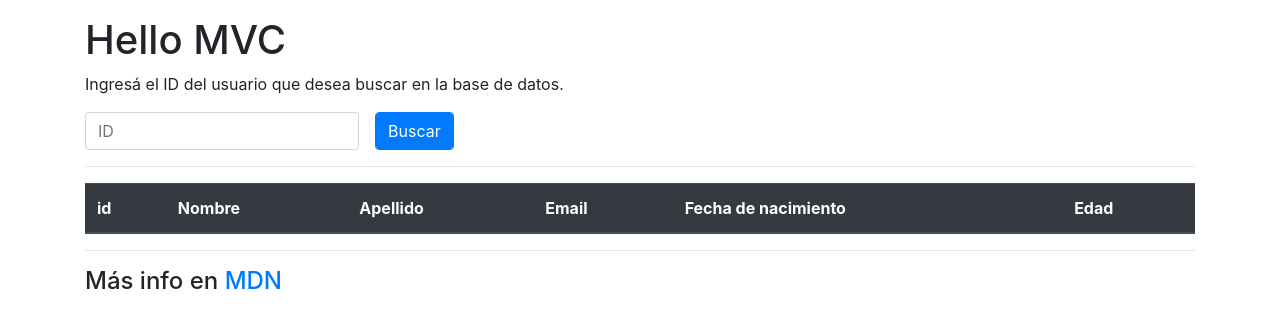
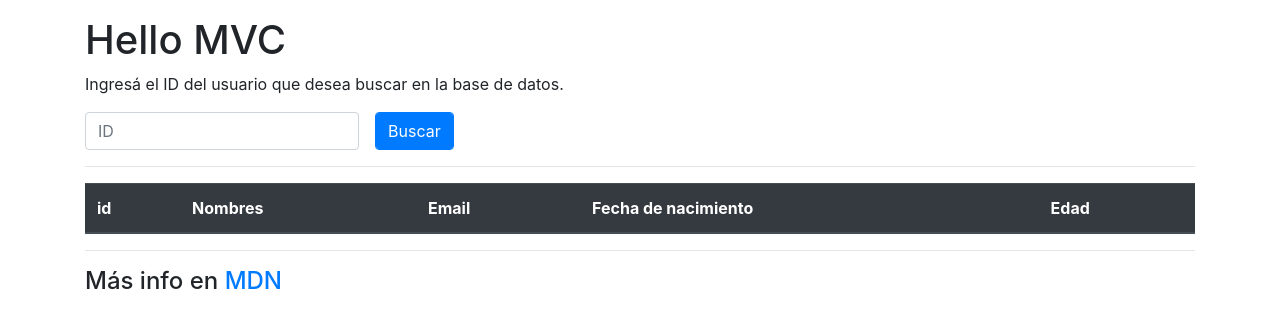
Before and after one commit to Leo-de-Riv3r/hello-mvc, a Node server app: page / in a window 1280 px wide. Shown: the top 328 px of the page. Run offline with Node 20, Linux system fonts and the light colour scheme; lists and menus that the app fills with data are empty; some libraries are stand-ins or nearby versions.

Commit message:
Update index.pug

```diff
--- a/views/index.pug
+++ b/views/index.pug
@@ -12,8 +12,7 @@ block content
     table.table.table-striped
       thead.thead-dark
         th id
-        th Nombre
-        th Apellido
+        th Nombres
         th Email
         th Fecha de nacimiento
         th Edad
@@ -22,7 +21,6 @@ block content
           tr
             td= user.id
             td= user.name
-            td= user.surname
             td= user.mail
             td= user.birthday.toLocaleDateString('es-AR')
             td= user.age
```
